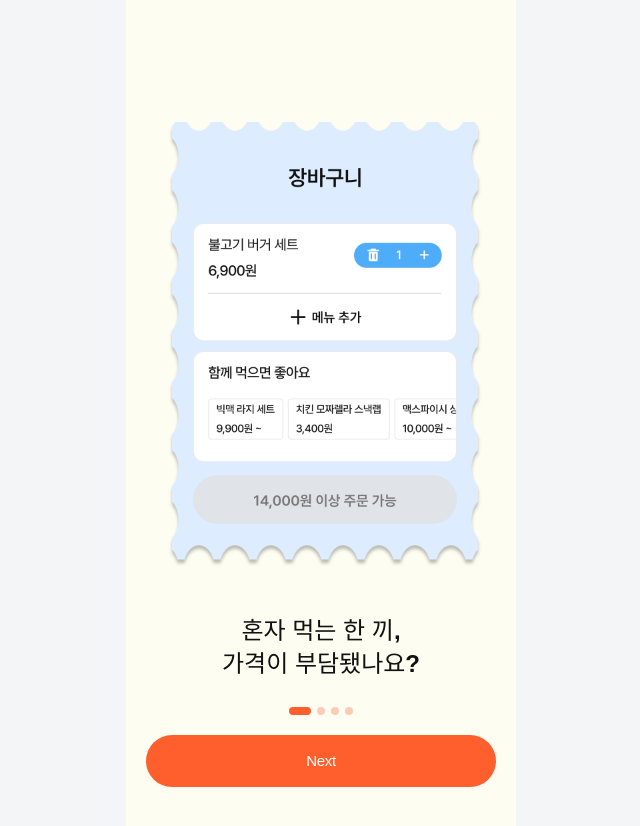
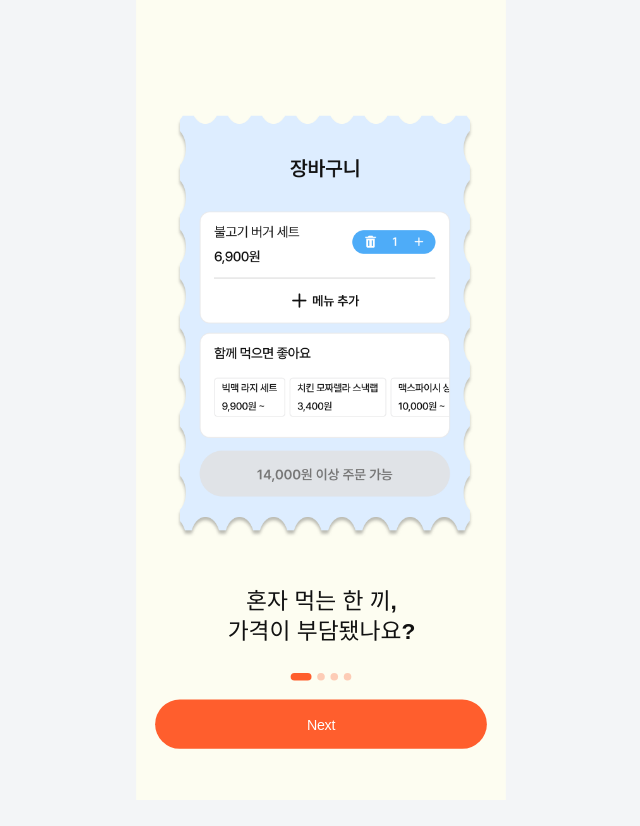
Before and after one commit to team-tongtong/tongtong-frontend, a React (Vite) app: page /onboarding in a window 1280 px wide. Shown: the top 826 px of the page, without its empty margins (319-959 px from the left). After the commit the page ends 800 px from the top, so only its background shows below. Built offline with nearby package versions, Linux system fonts and the light colour scheme; a web font is replaced by a local one.

Commit message:
fix(onboarding): 온보딩 5장 비율과 문구 위치를 피그마에 맞추고 스크롤 제거 (#32)

```diff
--- a/src/pages/OnboardingPage.module.css
+++ b/src/pages/OnboardingPage.module.css
@@ -1,22 +1,26 @@
+.viewport {
+  height: calc(100dvh - env(safe-area-inset-top) - env(safe-area-inset-bottom));
+  margin: env(safe-area-inset-top) env(safe-area-inset-right)
+    env(safe-area-inset-bottom) env(safe-area-inset-left);
+  display: grid;
+  grid-template: minmax(0, 1fr) / minmax(0, 1fr);
+  place-items: center;
+  overflow: clip;
+}
+/* All five steps share the same design frame, scaled as a whole by the viewport. */
 .page {
   display: flex;
   flex-direction: column;
-  min-height: max(620px, 100dvh);
-  padding-top: env(safe-area-inset-top);
-  padding-bottom: max(clamp(20px, 6.4dvh, 54px), env(safe-area-inset-bottom));
+  width: 390px;
+  height: 844px;
+  padding-bottom: 54px;
   background: var(--tt-background-onboarding);
   color: var(--tt-text-strong);
   text-align: center;
 }
-.readyPage {
-  height: max(620px, 100dvh);
-}
 .page[data-step='2'],
 .page[data-step='4'] {
   background: var(--tt-background-onboarding-muted);
-}
-.art {
-  margin-top: auto;
 }
 .art img {
   display: block;
@@ -24,22 +28,29 @@
   height: auto;
 }
 .caption {
-  margin: clamp(16px, 3.8dvh, 32px) 12px 0;
-  font-size: clamp(20px, 6.15vw, 24px);
+  margin: 32px 12px 0;
+  transform: translateY(1px);
+  font-size: 24px;
   font-weight: 600;
-  line-height: 1.34;
+  line-height: 32px;
   white-space: pre-line;
 }
 .page[data-step='1'] .caption {
-  margin-top: calc(clamp(16px, 3.8dvh, 32px) + 5px);
+  margin-top: 37px;
+  transform: translate(0.5px, 1px);
+}
+.page[data-step='2'] .caption,
+.page[data-step='4'] .caption {
+  /* In these two frames only the first line is centered 3px farther left. */
+  text-indent: -6px;
 }
 .progress {
   display: flex;
   gap: 6px;
-  margin: clamp(18px, 4.03dvh, 34px) auto 20px;
+  margin: 34px auto 20px;
 }
 .page[data-step='1'] .progress {
-  margin-top: calc(clamp(18px, 4.03dvh, 34px) - 5px);
+  margin-top: 29px;
 }
 .progress span {
   width: 8px;
@@ -58,6 +69,7 @@
   font-weight: 500;
   letter-spacing: -0.02em;
 }
+
 .ready {
   flex: 1;
   display: grid;
@@ -68,7 +80,7 @@
 .ready h1 {
   grid-row: 2;
   margin: 0;
-  font-size: clamp(23px, 7.7vw, 30px);
+  font-size: 30px;
   font-weight: 700;
   line-height: 1.2;
   letter-spacing: -0.03em;
@@ -84,7 +96,7 @@
 .mascot {
   grid-row: 6;
   align-self: center;
-  width: min(63.08%, 246px);
+  width: 246px;
   height: 100%;
   object-fit: contain;
 }
@@ -92,7 +104,7 @@
   grid-row: 8;
   justify-self: stretch;
   display: grid;
-  gap: clamp(12px, 2.26dvh, 19px);
+  gap: 19px;
   margin: 0 12px 0 max(16px, calc(50% - 120px));
   padding: 0;
   list-style: none;
@@ -116,8 +128,10 @@
 .ready strong {
   font-size: 15px;
   font-weight: 500;
+  transform: translateY(0.5px);
 }
 .ready small {
   font-size: 12px;
   color: #888a7a;
+  transform: translateY(2px);
 }
--- a/src/pages/OnboardingPage.tsx
+++ b/src/pages/OnboardingPage.tsx
@@ -1,4 +1,4 @@
-import { useState } from 'react'
+import { useLayoutEffect, useRef, useState } from 'react'
 import { useNavigate } from 'react-router'
 import { PrimaryButton } from '@/components/button/PrimaryButton'
 import cart from '@/assets/onboarding/cart.webp'
@@ -40,11 +40,32 @@ export function OnboardingPage({ onComplete }: { onComplete: () => void }) {
   const [step, setStep] = useState(0)
   const navigate = useNavigate()
   const slide = slides[step]
+  const viewportRef = useRef<HTMLDivElement>(null)
+  const frameRef = useRef<HTMLElement>(null)
+
+  useLayoutEffect(() => {
+    const viewport = viewportRef.current
+    const frame = frameRef.current
+    if (!viewport || !frame) return
+
+    const fitFrame = () => {
+      const scale = Math.min(
+        1,
+        viewport.clientWidth / frame.offsetWidth,
+        viewport.clientHeight / frame.offsetHeight,
+      )
+      frame.style.transform = `scale(${scale})`
+    }
+
+    fitFrame()
+    const observer = new ResizeObserver(fitFrame)
+    observer.observe(viewport)
+    return () => observer.disconnect()
+  }, [])
+
   return (
-    <main
-      className={slide ? styles.page : `${styles.page} ${styles.readyPage}`}
-      data-step={step + 1}
-    >
+    <div className={styles.viewport} ref={viewportRef}>
+      <main className={styles.page} data-step={step + 1} ref={frameRef}>
         {slide ? (
           <>
             <div className={styles.art}>
@@ -104,5 +125,6 @@ export function OnboardingPage({ onComplete }: { onComplete: () => void }) {
           </PrimaryButton>
         </div>
       </main>
+    </div>
   )
 }
```
Lines whose indentation alone changed are shown as unchanged.
